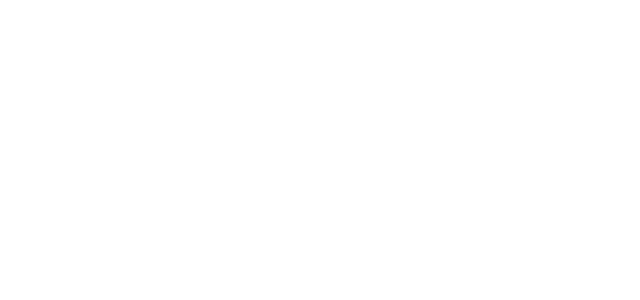
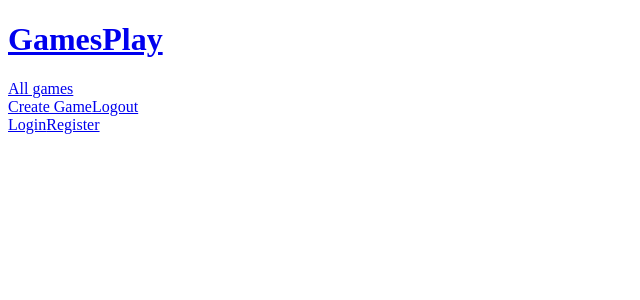
Before and after one commit to shopovzh/workshop-routing, a React (Vite) app in the folder client/: page / in a window 1280 px wide. Shown: the top 300 px of the page, without its empty margins (0-640 px from the left). Built offline with nearby package versions, Linux system fonts and the light colour scheme.

Commit message:
Added header component and app styles

```diff
--- a/client/src/App.jsx
+++ b/client/src/App.jsx
@@ -1,3 +1,11 @@
-function App() {}
+import Header from "./components/header/Header";
+
+function App() {
+  return (
+    <div id="box">
+      <Header></Header>
+    </div>
+  );
+}
 
 export default App;
--- /dev/null
+++ b/client/src/components/header/Header.jsx
@@ -0,0 +1,24 @@
+export default function Header() {
+  return (
+    <header>
+      <h1>
+        <a className="home" href="#">
+          GamesPlay
+        </a>
+      </h1>
+      <nav>
+        <a href="#">All games</a>
+
+        <div id="user">
+          <a href="#">Create Game</a>
+          <a href="#">Logout</a>
+        </div>
+
+        <div id="guest">
+          <a href="#">Login</a>
+          <a href="#">Register</a>
+        </div>
+      </nav>
+    </header>
+  );
+}
```
